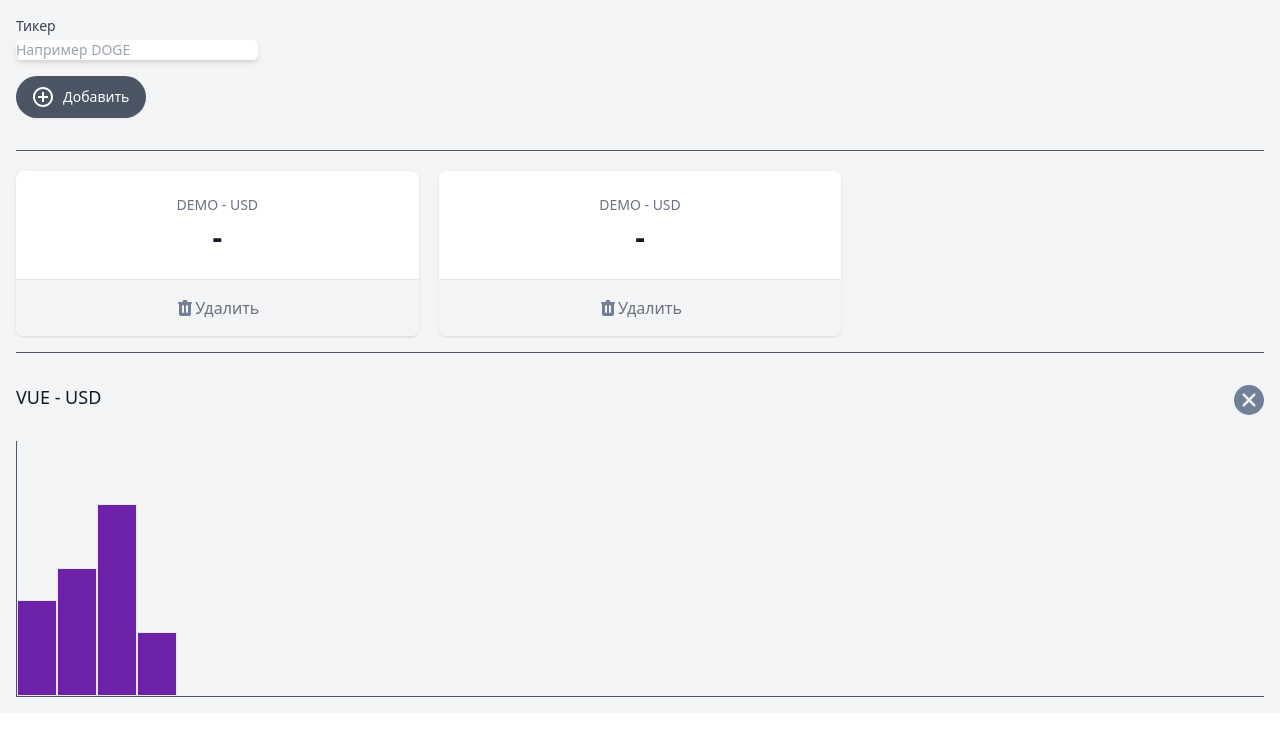
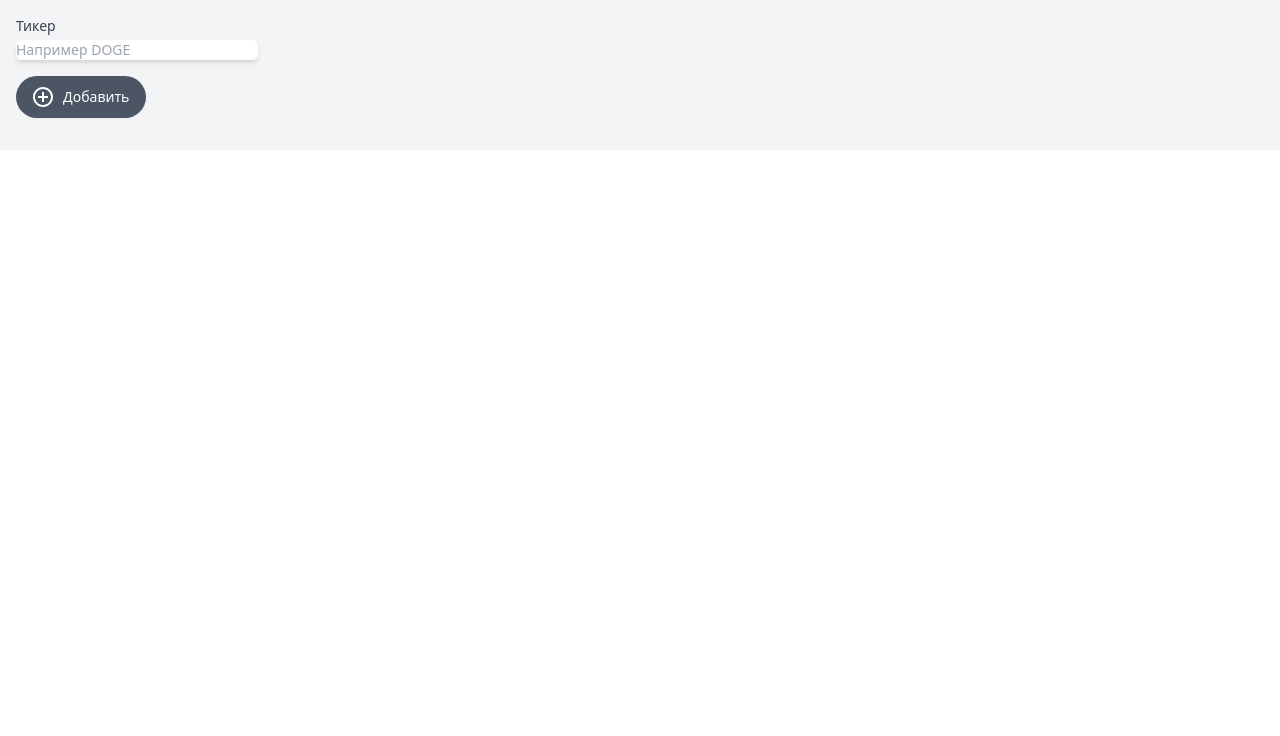
Before and after one commit to Craiqser/cryptonomicon, a Vue app: page / in a window 1280 px wide. Shown: the top 736 px of the page. Built offline with nearby package versions, Linux system fonts and the light colour scheme.

Commit message:
Fetch, graph (lesson 11).

```diff
--- a/src/App.vue
+++ b/src/App.vue
@@ -1,31 +1,50 @@
 <script>
-// This starter template is using Vue 3 experimental <script setup> SFCs.
-// Check out https://github.com/vuejs/rfcs/blob/script-setup-2/active-rfcs/0000-script-setup.md
 export default {
 	name: "App",
 
 	data() {
 		return {
-			ticker: null,
-			tickers: [
-				{ name: 'DEMO', price: '-' },
-				{ name: 'DEMO', price: '-' }
-			]
+			graph: [],
+			tickerNew: '',
+			tickerCurrent: null,
+			tickers: []
 		}
 	},
 
 	methods: {
+		graphNormalize() {
+			const maxValue = Math.max(...this.graph);
+			const minValue = Math.min(...this.graph);
+			return this.graph.map(price => 5 + (price - minValue) * 95 / (maxValue - minValue));
+		},
+
 		tickerAdd() {
-			const newTicker = {
-				name: this.ticker,
+			const tickerToAdd = {
+				name: this.tickerNew,
 				price: '-'
 			};
 
-			this.tickers.push(newTicker);
-			this.ticker = '';
+			this.tickers.push(tickerToAdd);
+			this.tickerNew = '';
+
+			setInterval(async () => {
+				const f = await fetch(`https://min-api.cryptocompare.com/data/price?fsym=${tickerToAdd.name}&tsyms=USD&api_key=164afab32fd8a2e783c90b333887eaaaea9a8c146437141ead69c62edbf4dd5e`);
+				const data = await f.json();
+				this.tickers.find(ticker => ticker.name === tickerToAdd.name).price = data.USD > 1 ? data.USD.toFixed(2) : data.USD?.toPrecision(2);
+
+				if (this.tickerCurrent?.name === tickerToAdd.name) {
+					this.graph.push(data.USD);
+				}
+			}, 3000);
 		},
-		tickerDelete(tickerToDelete) {
-			this.tickers = this.tickers.filter(t => t.name !== tickerToDelete.name);
+
+		tickerDelete(tickerName) {
+			this.tickers = this.tickers.filter(ticker => ticker.name !== tickerName);
+		},
+
+		tickerSelect(ticker) {
+			this.tickerCurrent = ticker;
+			this.graph = [];
 		}
 	}
 }
@@ -45,7 +64,7 @@ export default {
 				<div class="max-w-xs">
 					<label for="wallet" class="block text-sm font-medium text-gray-700">Тикер</label>
 					<div class="mt-1 relative rounded-md shadow-md">
-						<input v-model='ticker' @keydown.enter='tickerAdd'
+						<input v-model='tickerNew' @keydown.enter='tickerAdd'
 							type="text" name="wallet" id="wallet"
 							placeholder="Например DOGE"
 							class="block w-full pr-10 border-gray-300 text-gray-900 focus:outline-none focus:ring-gray-500 focus:border-gray-500 sm:text-sm rounded-md"
@@ -82,18 +101,23 @@ export default {
 
 			<!-- Ticker info -->
 			<dl class="mt-5 grid grid-cols-1 gap-5 sm:grid-cols-3">
-				<div v-for="t in tickers" :key="t.name" class="bg-white overflow-hidden shadow rounded-lg border-purple-800 border-solid cursor-pointer">
+				<div v-for='ticker in tickers' :key='ticker.name'
+					@click='tickerSelect(ticker)'
+					:class='{
+						"border-4": tickerCurrent === ticker
+					}'
+					class="bg-white overflow-hidden shadow rounded-lg border-purple-800 border-solid cursor-pointer">
 					<div class="px-4 py-5 sm:p-6 text-center">
 						<dt class="text-sm font-medium text-gray-500 truncate">
-							{{ t.name }} - USD
+							{{ ticker.name }} - USD
 						</dt>
 						<dd class="mt-1 text-3xl font-semibold text-gray-900">
-							{{ t.price }}
+							{{ ticker.price }}
 						</dd>
 					</div>
 					<div class="w-full border-t border-gray-200">
 					</div>
-					<button @click='tickerDelete(t)'
+					<button @click.stop='tickerDelete(ticker.name)'
 						class="flex items-center justify-center font-medium w-full bg-gray-100 px-4 py-4 sm:px-6 text-md text-gray-500 hover:text-gray-600 hover:bg-gray-200 hover:opacity-20 transition-all focus:outline-none">
 						<svg class="h-5 w-5" xmlns="http://www.w3.org/2000/svg" viewBox="0 0 20 20" fill="#718096" aria-hidden="true">
 							<path fill-rule="evenodd" d="M9 2a1 1 0 00-.894.553L7.382 4H4a1 1 0 000 2v10a2 2 0 002 2h8a2 2 0 002-2V6a1 1 0 100-2h-3.382l-.724-1.447A1 1 0 0011 2H9zM7 8a1 1 0 012 0v6a1 1 0 11-2 0V8zm5-1a1 1 0 00-1 1v6a1 1 0 102 0V8a1 1 0 00-1-1z" clip-rule="evenodd"></path>
@@ -106,15 +130,20 @@ export default {
 			<hr class="w-full border-t border-gray-600 my-4" />
 
 			<!-- Graph -->
-			<section class="relative">
-				<h3 class="text-lg leading-6 font-medium text-gray-900 my-8">VUE - USD</h3>
+			<section v-if='tickerCurrent' class="relative">
+				<h3 class="text-lg leading-6 font-medium text-gray-900 my-8">
+					{{ tickerCurrent.name }} - USD
+				</h3>
 				<div class="flex items-end border-gray-600 border-b border-l h-64">
-				<div class="bg-purple-800 border w-10 h-24"></div>
-				<div class="bg-purple-800 border w-10 h-32"></div>
-				<div class="bg-purple-800 border w-10 h-48"></div>
-				<div class="bg-purple-800 border w-10 h-16"></div>
+					<div v-for='(bar, idx) in graphNormalize()' :key='idx'
+						:style='{
+							height: `${bar}%`
+						}'
+						class="bg-purple-800 border w-10"
+					>
+					</div>
 				</div>
-				<button type="button" class="absolute top-0 right-0">
+				<button @click='tickerCurrent = null' type="button" class="absolute top-0 right-0">
 					<svg xmlns="http://www.w3.org/2000/svg" xmlns:xlink="http://www.w3.org/1999/xlink" xmlns:svgjs="http://svgjs.com/svgjs"
 						version="1.1" width="30" height="30" x="0" y="0" viewBox="0 0 511.76 511.76" style="enable-background:new 0 0 512 512" xml:space="preserve">
 						<g><path d="M436.896,74.869c-99.84-99.819-262.208-99.819-362.048,0c-99.797,99.819-99.797,262.229,0,362.048c49.92,49.899,115.477,74.837,181.035,74.837s131.093-24.939,181.013-74.837C536.715,337.099,536.715,174.688,436.896,74.869z M361.461,331.317c8.341,8.341,8.341,21.824,0,30.165c-4.16,4.16-9.621,6.251-15.083,6.251c-5.461,0-10.923-2.091-15.083-6.251l-75.413-75.435l-75.392,75.413c-4.181,4.16-9.643,6.251-15.083,6.251c-5.461,0-10.923-2.091-15.083-6.251c-8.341-8.341-8.341-21.845,0-30.165l75.392-75.413l-75.413-75.413c-8.341-8.341-8.341-21.845,0-30.165c8.32-8.341,21.824-8.341,30.165,0l75.413,75.413l75.413-75.413c8.341-8.341,21.824-8.341,30.165,0c8.341,8.32,8.341,21.824,0,30.165l-75.413,75.413L361.461,331.317z" fill="#718096" data-original="#000000"></path></g>
```
